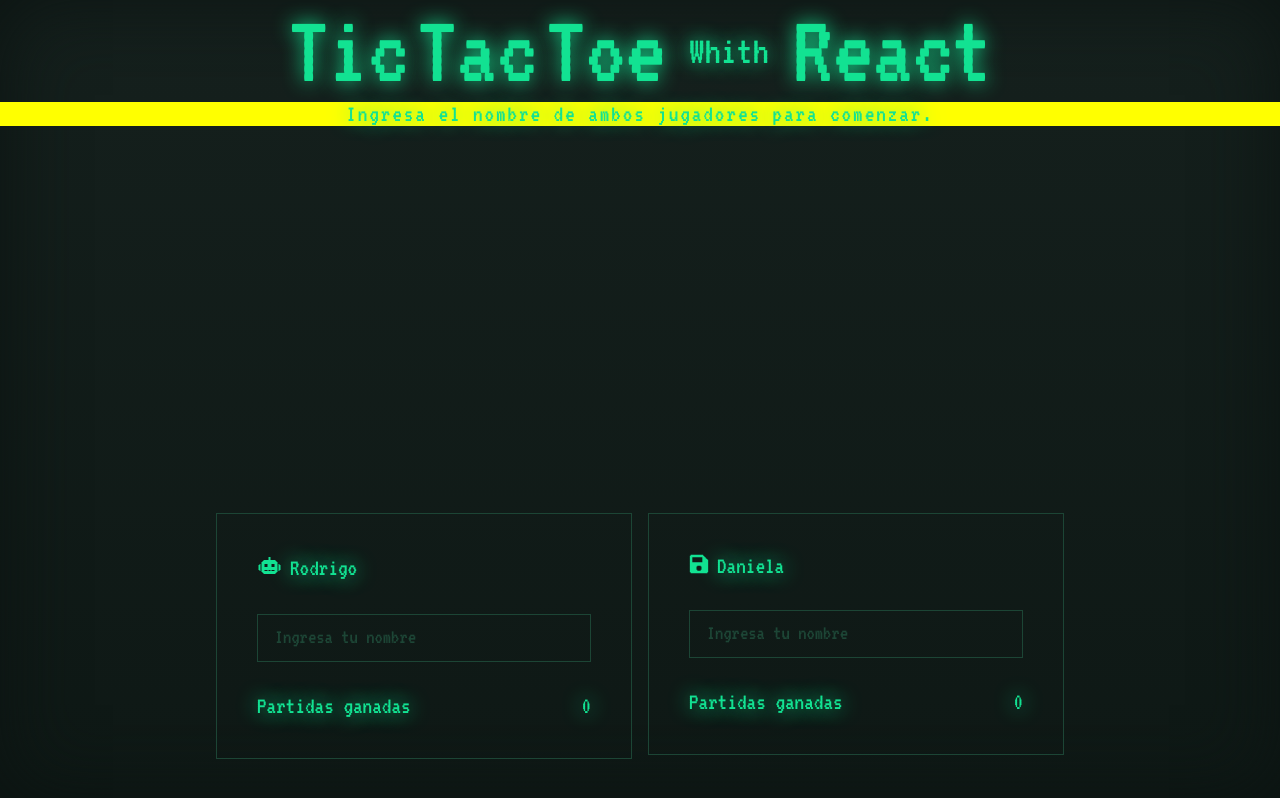
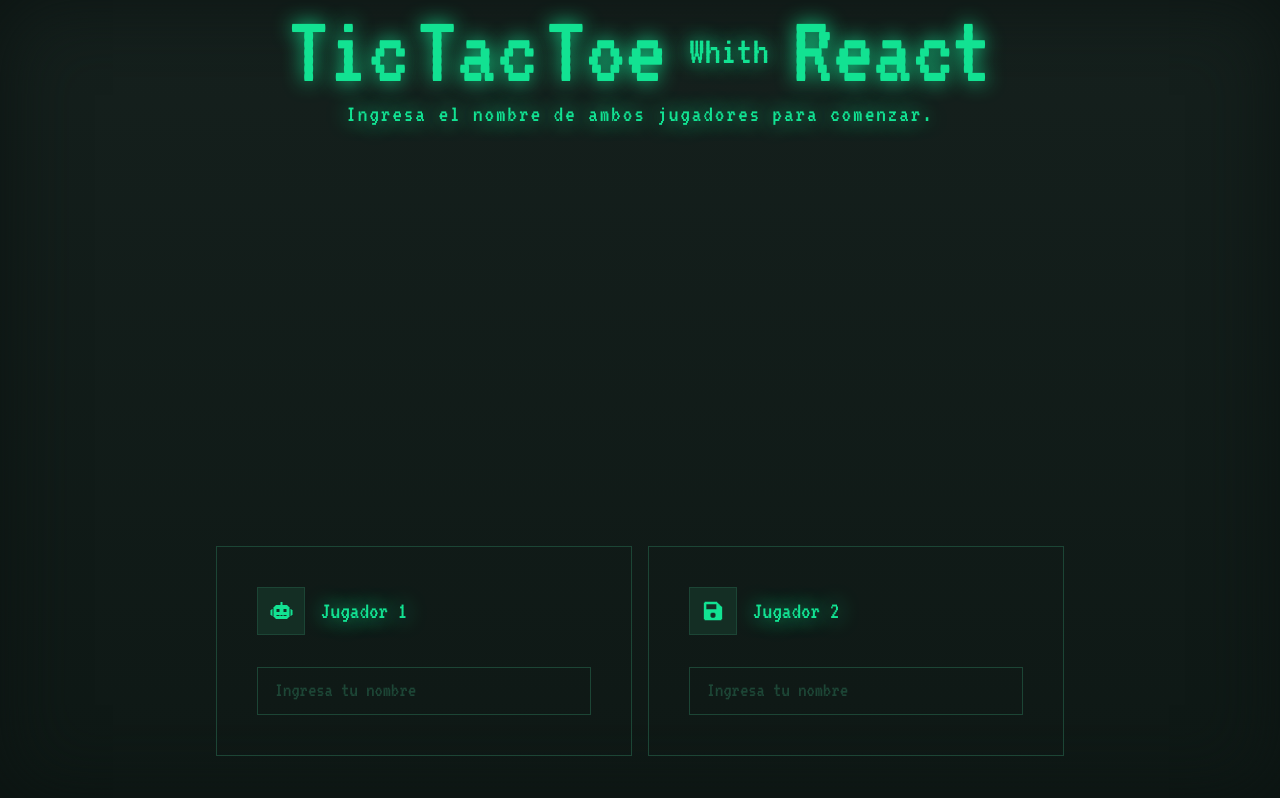
Before and after one commit to roddsolis/react-tic-tac-toe, a React (Vite) app: page / in a window 1280 px wide. Built offline with nearby package versions, Linux system fonts and the light colour scheme.

Commit message:
agregue mas props para darle mas dinamismo y control al componente de jugador

```diff
--- a/src/App.jsx
+++ b/src/App.jsx
@@ -10,9 +10,9 @@
         <h1>React</h1>
       </div>
       <h6>Ingresa el nombre de ambos jugadores para comenzar.</h6>
-      <Jugador player={1} nombreJugador="Rodrigo" iconoDeJugador={true}/>
-      <Jugador player={2} nombreJugador="Daniela" iconoDeJugador={false}/>
-      <div />
+      <Jugador numeroDeJugador={1} nombreJugador="Jugador 1" iconoDeJugador={true} conteoDePartidas={false}/>
+      <Jugador numeroDeJugador={2} nombreJugador="Jugador 2" iconoDeJugador={false} conteoDePartidas={false}/>
+
     </>
   );
 };
--- a/src/components/Jugador.jsx
+++ b/src/components/Jugador.jsx
@@ -3,10 +3,11 @@
 import Input from './Input';
 
 
-const Jugador = ({player, nombreJugador, iconoDeJugador}) => {
+const Jugador = ({numeroDeJugador, nombreJugador, iconoDeJugador, conteoDePartidas}) => {
 
+  console.log(conteoDePartidas)
 
-  let jugadorClassName = "jugador"+ player;
+  let jugadorClassName = "jugador"+ numeroDeJugador;
 
   return (
     <>
@@ -15,10 +16,10 @@
             <Iconos iconoDeJugador={iconoDeJugador} />
             <p>{nombreJugador}</p>
           </div>
-          <div className="rowContainer">
+          <div className="rowContainer" style={conteoDePartidas === true ? {paddingBottom: "2em"} : {paddingBottom: "0"}}>
           <Input />
           </div>
-          <div className="rowContainer">
+          <div className="rowContainer" style={conteoDePartidas === true ? {display: "block" , paddingBottom: "0"} : {display: "none"}}>
             <div className="conteoDePartidasGanadas">
               <p>Partidas ganadas</p>
               <p>0</p>
--- a/src/css/style.css
+++ b/src/css/style.css
@@ -2,7 +2,7 @@
   --primary-color: #12e292;
   --border-color: #1c4535;
   --surface-color: #142e24;
-  --surface-color-2: #1b3d30;
+  --surface-color-2: #142e24;
   --inactive-color: #1d4636;
 
   /* gradientes */
@@ -64,7 +64,6 @@
   font-size: 24px;
   font-weight: 500;
   letter-spacing: 0.08em;
-  background-color: yellow;
   grid-column: 1 / 13;
   display: flex;
   align-items: center;
@@ -72,48 +71,58 @@
   height: fit-content;
 }
 
-p{
+p {
   font-size: 1.5em;
 }
 
 /* este es el css para los elementos de la card de jugador  */
 
-.jugador1{
+.jugador1 {
   grid-column: 3 / 7;
   height: fit-content;
   padding: 2.5em;
   border: 1px solid var(--border-color);
 
-  & .rowContainer:last-child{
-    padding-bottom: 0;
-  }
 }
 
-.jugador2{
+.jugador2 {
   grid-column: 7 / 11;
   height: fit-content;
   padding: 2.5em;
   border: 1px solid var(--border-color);
-
-  & .rowContainer:last-child{
-    padding-bottom: 0;
-  }
 }
 
-.rowContainer{
+
+/* .rowContainer:last-child {
+  padding-bottom: 0;
+} */
+
+.iconContainer{
+  width: 48px;
+  height: 48px;
+  background-color: var(--surface-color-2);
   display: flex;
   align-items: center;
-  gap: 0.5em;
+  justify-content: center;
+  border: 1px solid var(--border-color);
+}
+
+.rowContainer {
+  display: flex;
+  align-items: center;
+  gap: 1em;
   padding-bottom: 2em;
 
-  & .conteoDePartidasGanadas{
+  & .conteoDePartidasGanadas {
     display: flex;
     justify-content: space-between;
     width: 100%;
   }
 }
 
-input{
+
+
+input {
   height: 48px;
   padding: 0.8em;
   border: 1px solid var(--border-color);
@@ -121,8 +130,26 @@
   font-family: "VT323", monospace;
   font-size: 1.3em;
   width: 100%;
+  color: var(--primary-color);
+  transition: 0.4s ease-in-out;
+
 }
 
-input::placeholder{
+input::placeholder {
   color: var(--inactive-color);
 }
+
+input:hover {
+  border: 1px solid var(--primary-color);
+}
+input:focus {
+  outline: none;
+  color: var(--primary-color);
+  border: 1px solid var(--primary-color);
+  box-shadow: 0px 0px 4px 1px var(--primary-color);
+}
+
+input:disabled {
+  color: var(--inactive-color);
+  border: 1px solid var(--inactive-color);
+}
```
